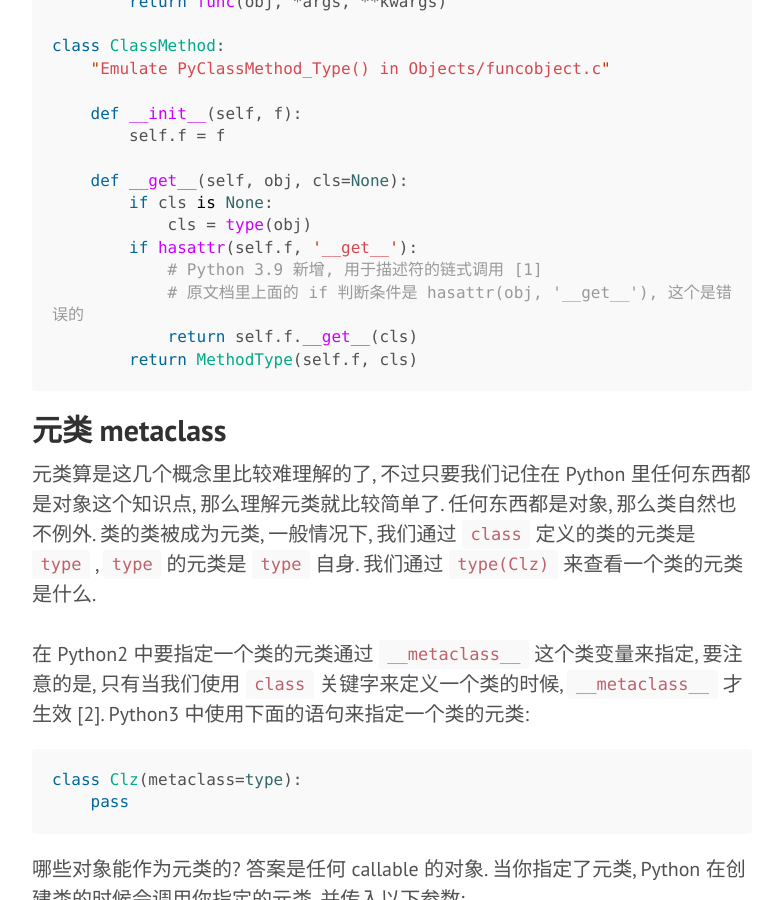
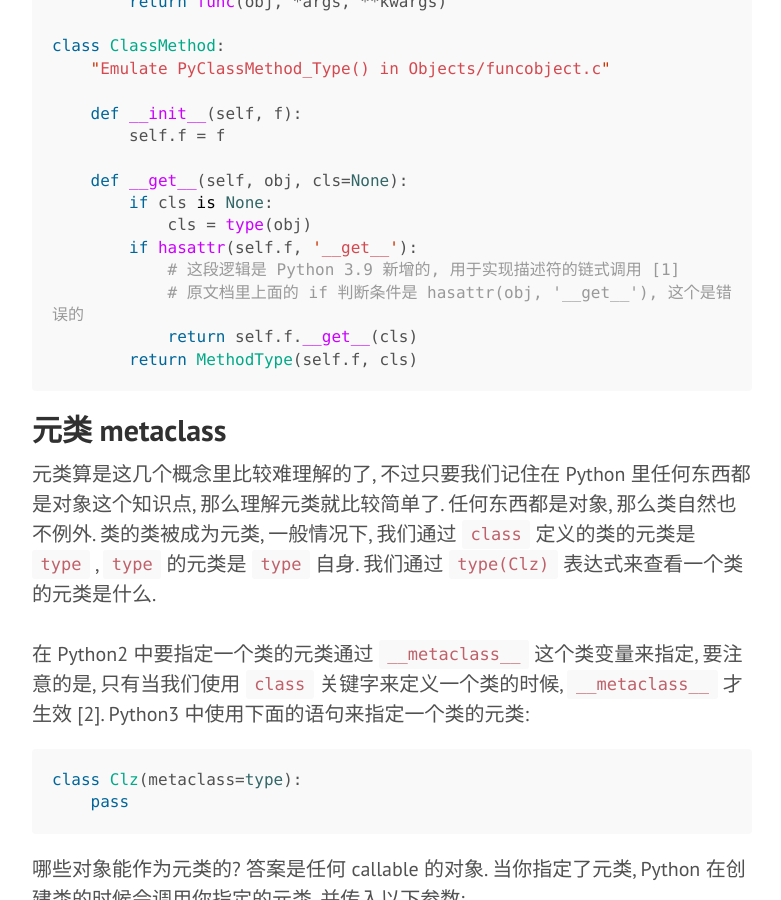
Before and after one commit to yoncise/yoncise.github.io, a Jekyll site: the page built from _posts/2020-12-26-26484747.md, in a window 1280 px wide and 900 px high, scrolled down 2742 px. Shown: the whole window, without its empty margins (428-1209 px from the left). Built offline with Jekyll 4.4.1, drawn with Linux system fonts in a browser that asks for light colours; some of the changed text lies outside the part shown.

Commit message:
sync from yuque

````diff
--- a/_posts/2020-12-26-26484747.md
+++ b/_posts/2020-12-26-26484747.md
@@ -19,7 +19,7 @@
 descr.__delete__(self, obj) -> None
 ```
 如果一个描述符只定义了上述方法中的 `__get__` 方法, 那么它就是一个 non-data 的描述符, 如果除了 `__get__` 以外还定义了其它的方法 ( `__set__` 或者 `__delete__` ), 那么就是一个 data 的描述符. data 与 non-data 的描述符有什么区别? 要回答这个问题, 我们要先明白, 描述符的作用是什么. 首先描述符只有被定义为类变量 (class variable [1]) 时才有意义, 当你使用描述符时, Python 会调用相应的描述符的方法而不是直接操作对应的描述符. 可以理解为**描述符提供了一种对类变量的 get ( `Clz.descr` ), set ( `Clz.descr = x` ), delete ( `del Clz.descr` ) 进行重载的机制. **不过这边有点不符合直觉的是, 一般我们重载方法的时候是重载的主语, 所以按道理来说我们要重载 `Clz.descr` 这个表达式的话, 应该是在 `Clz` 中定义 `__get__` 来重载, 但是描述符的重载是在宾语上发生的, 我们是在 `descr` 上定义的 `__get__` 方法. 不过这个也好理解, 在 `descr` 定义就不用在每个用到描述符的地方都重复定义一遍了.<br />
-<br />下面来回答 data 与 non-data 的描述符的区别. 当我们使用 `obj.descr`  表达式时, 如果对象中找不到 `descr`  Python 就会找到 `Clz.descr`  然后走描述符那套处理逻辑, 那么对象中有同名的 `descr`  时会怎么样呢? 这时候就要看 `descr`  是 data 还是 `non-data`  了. 如果是 data 的, 那么 `Clz.descr`  的优先级就高于 `obj.descr` . 如果是 non-data 的, 那么 `obj.descr`  的优先级就高于 `Clz.descr`  不会走描述符那套逻辑. 具体解析顺序的实现在 `object.__getattribute__()`  中, 下面是用 Python 描述的实现逻辑:
+<br />下面来回答 data 与 non-data 的描述符的区别. 当我们使用 `obj.descr`  表达式时, 如果对象中找不到 `descr`  Python 就会找到 `Clz.descr`  然后走描述符那套处理逻辑, 那么对象中有同名的 `descr`  时会怎么样呢? 这时候就要看 `descr`  是 data 还是 non-data 了. 如果是 data 的, 那么 `Clz.descr`  的优先级就高于 `obj.descr` . 如果是 non-data 的, 那么 `obj.descr`  的优先级就高于 `Clz.descr`  不会走描述符那套逻辑. 具体解析顺序的实现在 `object.__getattribute__()`  中, 下面是用 Python 描述的实现逻辑:
 ```python
 def object_getattribute(obj, name):
     "Emulate PyObject_GenericGetAttr() in Objects/object.c"
@@ -72,14 +72,14 @@
         if cls is None:
             cls = type(obj)
         if hasattr(self.f, '__get__'):
-            # Python 3.9 新增, 用于描述符的链式调用 [1]
+            # 这段逻辑是 Python 3.9 新增的, 用于实现描述符的链式调用 [1]
             # 原文档里上面的 if 判断条件是 hasattr(obj, '__get__'), 这个是错误的
             return self.f.__get__(cls)
         return MethodType(self.f, cls)
 ```
 <a name="qxqnM"></a>
 ## 元类 metaclass
-元类算是这几个概念里比较难理解的了, 不过只要我们记住在 Python 里任何东西都是对象这个知识点, 那么理解元类就比较简单了. 任何东西都是对象, 那么类自然也不例外. 类的类被成为元类, 一般情况下, 我们通过 `class` 定义的类的元类是 `type` , `type` 的元类是 `type` 自身. 我们通过 `type(Clz)` 来查看一个类的元类是什么.<br />
+元类算是这几个概念里比较难理解的了, 不过只要我们记住在 Python 里任何东西都是对象这个知识点, 那么理解元类就比较简单了. 任何东西都是对象, 那么类自然也不例外. 类的类被成为元类, 一般情况下, 我们通过 `class` 定义的类的元类是 `type` , `type` 的元类是 `type` 自身. 我们通过 `type(Clz)` 表达式来查看一个类的元类是什么.<br />
 <br />在 Python2 中要指定一个类的元类通过 `__metaclass__` 这个类变量来指定, 要注意的是, 只有当我们使用 `class` 关键字来定义一个类的时候, `__metaclass__` 才生效 [2]. Python3 中使用下面的语句来指定一个类的元类:
 ```python
 class Clz(metaclass=type):
````
